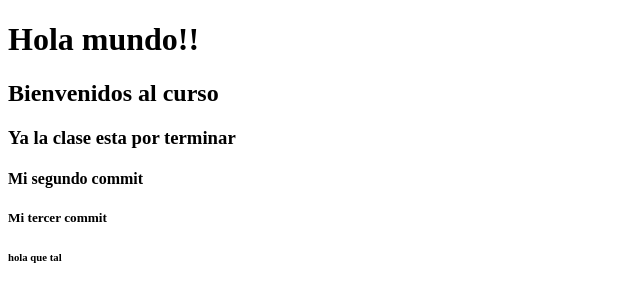
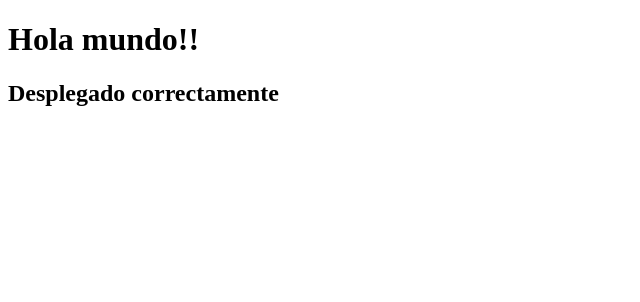
Before and after one commit to carabalapp/primer-repositorio-oplesk, a plain HTML site: page index.html in a window 1280 px wide. Shown: the whole page, without its empty margins (0-640 px from the left). Drawn offline with Linux system fonts and the light colour scheme.

Commit message:
[add] - se agrego la linea de despliegue correcto

```diff
--- a/index.html
+++ b/index.html
@@ -7,10 +7,6 @@
 </head>
 <body>
     <h1>Hola mundo!!</h1>
-    <h2>Bienvenidos al curso</h2>
-    <h3>Ya la clase esta por terminar</h3>
-    <h4>Mi segundo commit</h4>
-    <h5>Mi tercer commit</h5>
-    <h6>hola que tal</h6>
+    <h2>Desplegado correctamente</h2>
 </body>
 </html>
```
